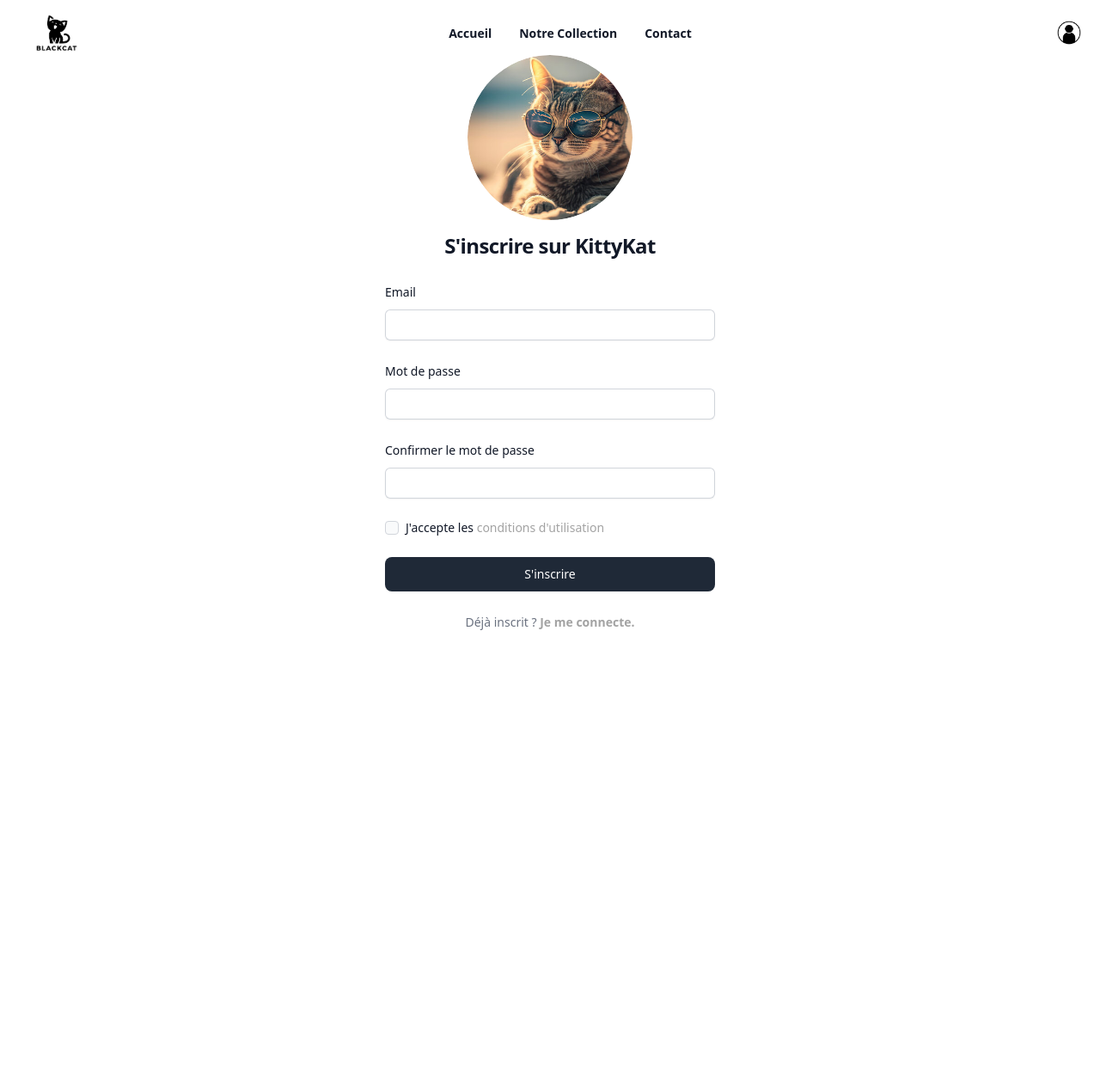
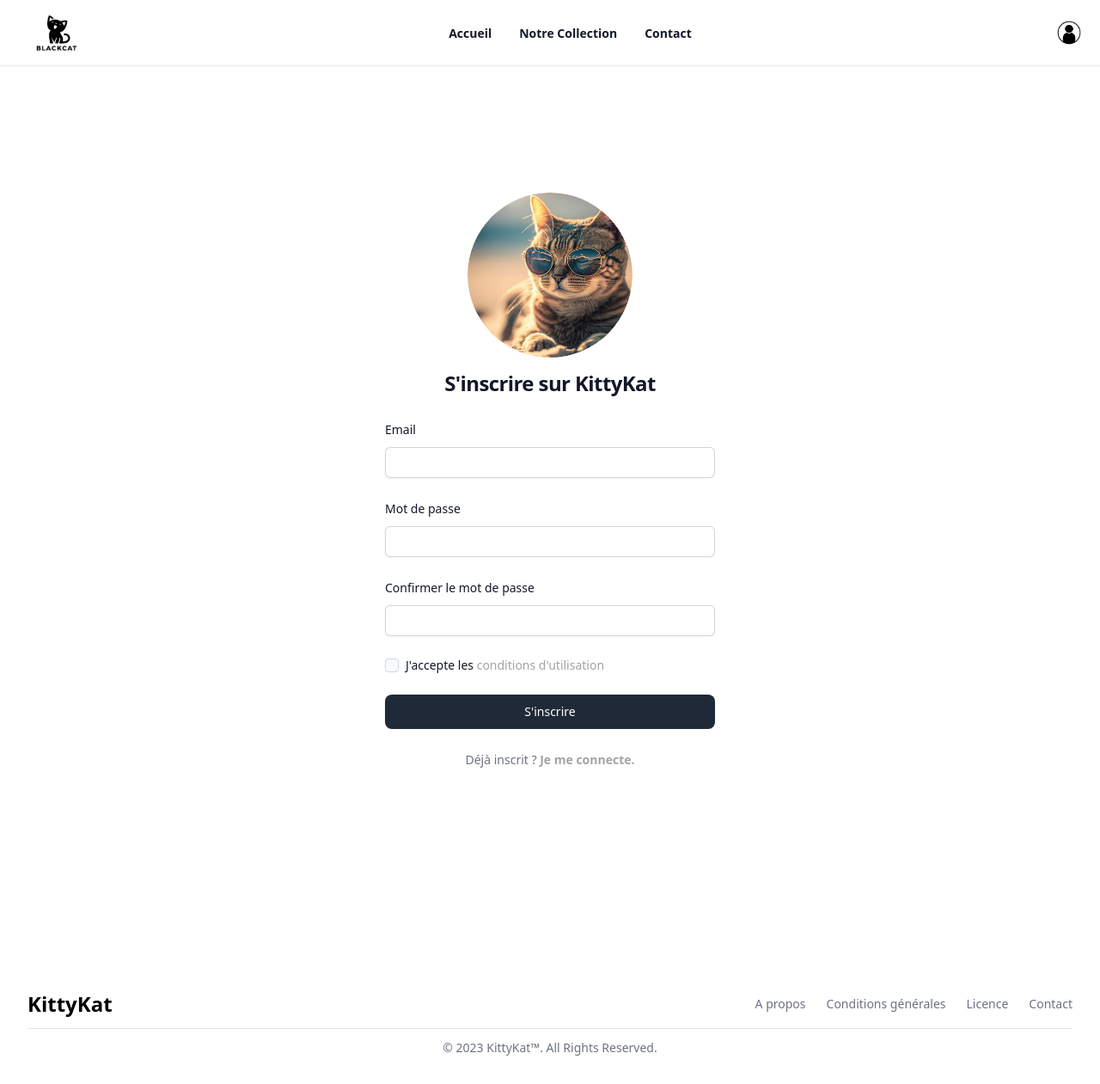
Before and after one commit to akatsuki75019/kitty_kat, a Rails app: page /users/sign_up in a window 1280 px wide. Shown: the whole page at 86% size. Before the commit the page ends 800 px from the top, so only its background shows below. Run offline with Rails 7, Linux system fonts and the light colour scheme; some libraries are stand-ins or nearby versions.

Commit message:
Ajout Footer

```diff
--- a/app/views/devise/passwords/new.html.erb
+++ b/app/views/devise/passwords/new.html.erb
@@ -1,4 +1,4 @@
-<div class="flex min-h-full flex-col justify-center px-6 py-12 lg:px-8 h-screen">
+<div class="flex min-h-full flex-col justify-center px-6 lg:px-8 lg:py-56 sm:pt-56 pt-32 ">
   <div class="flex-col justify-center items-center inline-flex">
     <div class="w-48 h-48 rounded-full mx-auto overflow-hidden items-center inline-flex">
       <%= image_tag("chat de race.jpeg", class: "w-full h-full object-cover rounded-full", alt: "kitten hiding into a jean")%>
--- a/app/views/devise/registrations/new.html.erb
+++ b/app/views/devise/registrations/new.html.erb
@@ -1,4 +1,4 @@
-<div class="flex min-h-full flex-col justify-center px-6 py-12 lg:px-8 h-screen">
+<div class="flex min-h-full flex-col justify-center px-6 lg:px-8 lg:py-56 sm:pt-56 pt-32 ">
   <div class="flex-col justify-center items-center inline-flex">
     <div class="w-48 h-48 rounded-full mx-auto overflow-hidden items-center inline-flex">
       <%= image_tag("cat chill.jpeg", class: "w-full h-full object-cover rounded-full", alt: "kitten hiding into a jean")%>
--- a/app/views/devise/sessions/new.html.erb
+++ b/app/views/devise/sessions/new.html.erb
@@ -1,6 +1,6 @@
 
 
-<div class="flex min-h-full flex-col justify-center px-6 py-12 lg:px-8 h-screen">
+<div class="flex min-h-full flex-col justify-center px-6 lg:px-8 lg:py-56 sm:pt-56 pt-32 ">
   <div class="flex-col justify-center items-center inline-flex">
     <div class="w-48 h-48 rounded-full mx-auto overflow-hidden flex items-center">
       <%= image_tag("avatar 2.jpeg", class: "w-full h-full object-cover rounded-full", alt: "kitten hiding into a jean")%>
--- /dev/null
+++ b/app/views/layouts/_footer.html.erb
@@ -0,0 +1,24 @@
+<footer class="bg-white rounded-lg dark:bg-gray-900 m-4 sticky top-[100vh]">
+    <div class="w-full max-w-screen-xl mx-auto p-4">
+        <div class="sm:flex sm:items-center sm:justify-between text-center">
+                <span class="self-center text-2xl font-semibold whitespace-nowrap dark:text-white">KittyKat</span>
+            </a>
+            <ul class="flex flex-wrap text-center mt-4 sm:mt-0 mb-6 text-sm font-medium text-gray-500 sm:mb-0">
+                <li>
+                    <a href="https://www.youtube.com/watch?v=dQw4w9WgXcQ" class="hover:underline me-4 md:me-6">A propos</a>
+                </li>
+                <li>
+                    <a href="https://www.youtube.com/watch?v=dQw4w9WgXcQ" class="hover:underline me-4 md:me-6">Conditions générales</a>
+                </li>
+                <li>
+                    <a href="https://www.youtube.com/watch?v=dQw4w9WgXcQ" class="hover:underline me-4 md:me-6">Licence</a>
+                </li>
+                <li>
+                    <a href="https://www.youtube.com/watch?v=dQw4w9WgXcQ" class="hover:underline">Contact</a>
+                </li>
+            </ul>
+        </div>
+        <hr class="my-2 border-gray-200 sm:mx-auto lg:my-3" />
+        <span class="block text-sm text-gray-500 text-center ">© 2023 <a href="https://flowbite.com/" class="hover:underline">KittyKat™</a>. All Rights Reserved.</span>
+    </div>
+</footer>
--- a/app/views/layouts/_navbar.html.erb
+++ b/app/views/layouts/_navbar.html.erb
@@ -1,5 +1,5 @@
-<nav class="">
-  <div class="max-w-screen-xl flex flex-wrap items-center justify-between mx-auto p-4">
+<nav class="sticky top-0 z-50">
+  <div class="max-w-screen-xl flex flex-wrap items-center justify-between mx-auto p-4 border-b">
   <a href="https://flowbite.com/" class="flex items-center space-x-3 rtl:space-x-reverse">
       <span class="sr-only">Your Company</span>
       <%= image_tag("logo_kitty2.png", class: "h-11 w-auto", alt: "This is the logo of our Kitty Kat company")%>
--- a/app/views/layouts/application.html.erb
+++ b/app/views/layouts/application.html.erb
@@ -26,13 +26,16 @@
     <%= javascript_include_tag "application", "data-turbo-track": "reload", defer: true %>
   </head>
 
-  <body>
+  <body class="min-h-screen">
 
     <header class="absolute inset-x-0 top-0 z-50">
       <%= render 'layouts/navbar' %>
     </header>
 
       <%= yield %>
+
+
+    <%= render 'layouts/footer' %>
 
     <% if notice != nil %>
       <%= render 'layouts/toast' %>
--- a/app/views/static_pages/_hero.html.erb
+++ b/app/views/static_pages/_hero.html.erb
@@ -12,7 +12,7 @@
       </div>
     </div>
     <div class="hidden max-w-full lg:mt-5 lg:col-span-5 lg:flex">
-      <%# <%= image_tag("chaton_sur-dos2.jpeg", alt: "Little red kitten playing on its back")%> %>
+      <%= image_tag("chaton_sur-dos2.jpeg", alt: "Little red kitten playing on its back")%>
     </div>
   </div>
 </div>
```
Also changed, not shown: app/views/carts/show.html.erb (+9 -9 lines), app/views/layouts/_footer.hmtl.erb (deleted).
